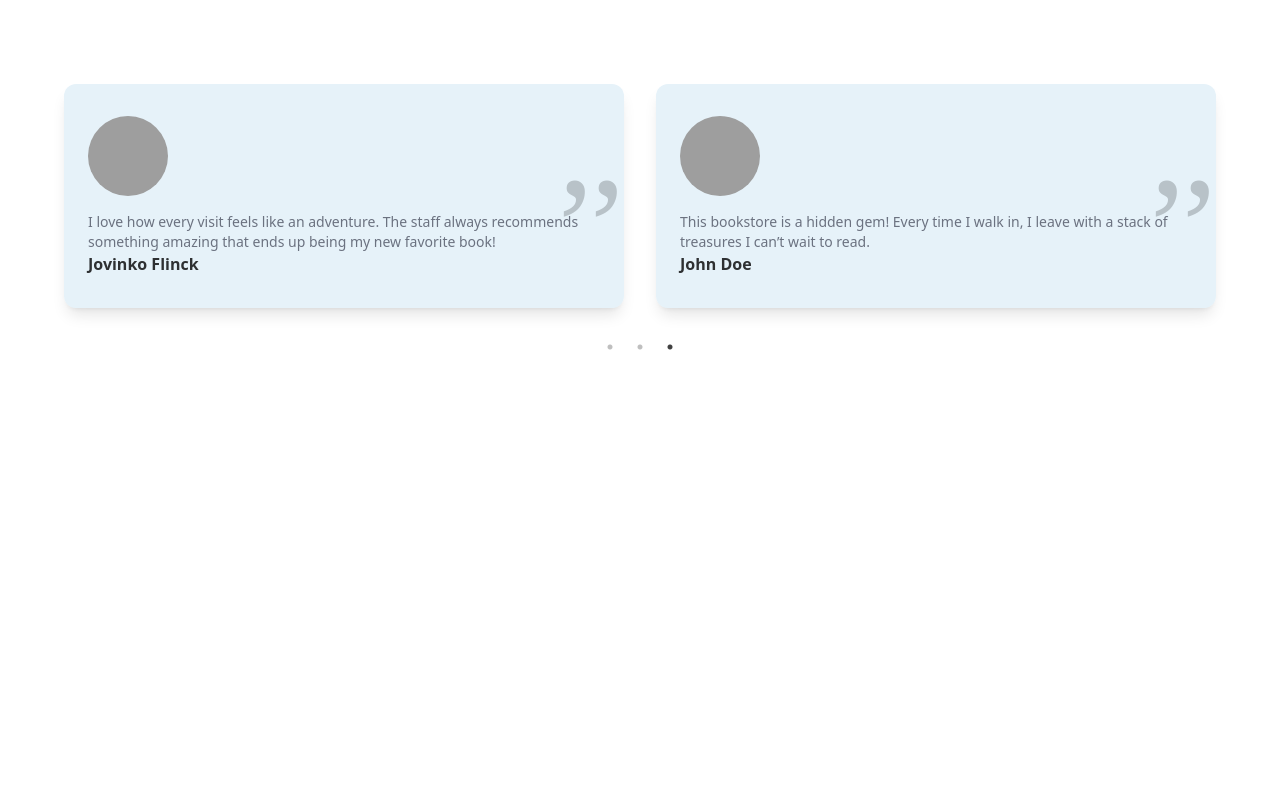
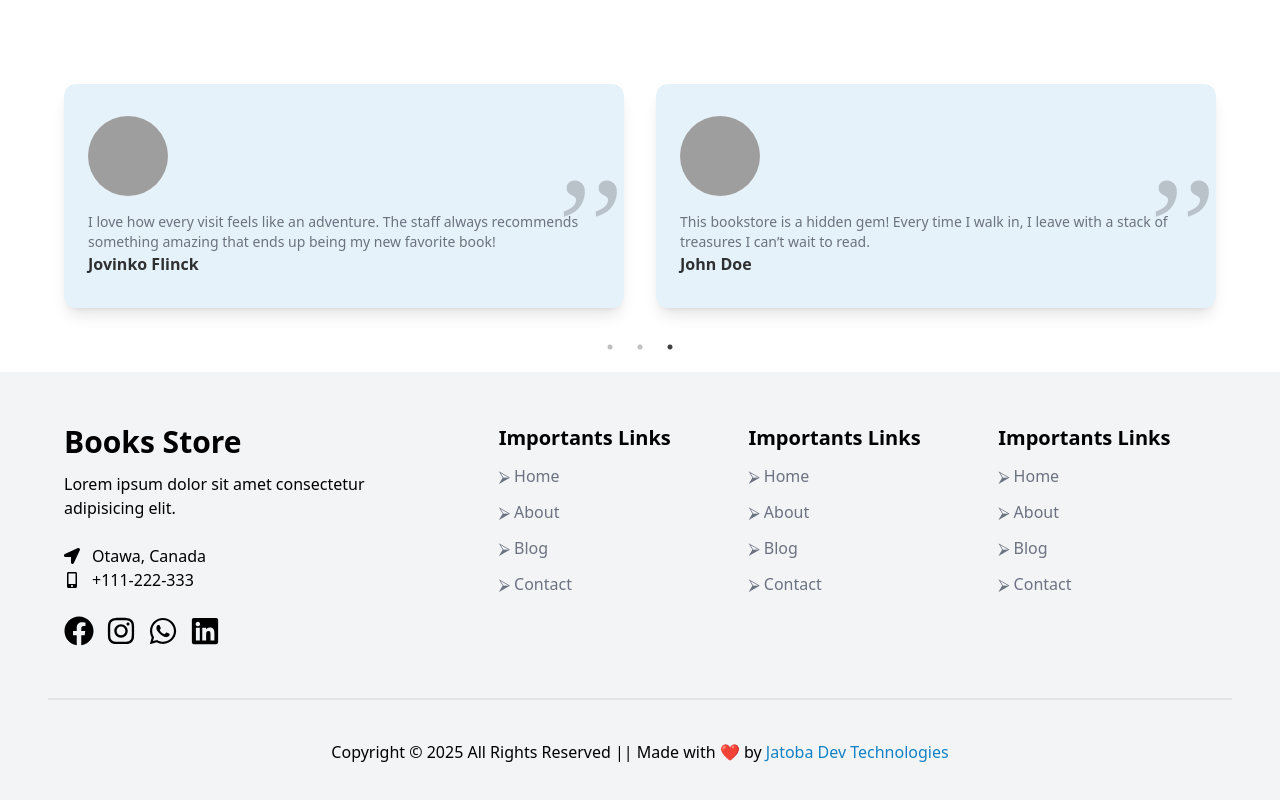
Before and after one commit to brjatoba92/library-site, a React (Vite) app: page / in a window 1280 px wide. Shown: the part 2917-3717 px from the top of the page. Before the commit the page ends 3289 px from the top, so only its background shows below. Built offline with nearby package versions, Linux system fonts and the light colour scheme; grey boxes are pictures that could not be loaded.

Commit message:
Footer Section Created

```diff
--- a/src/App.jsx
+++ b/src/App.jsx
@@ -6,6 +6,7 @@ import Banner from "./components/Banner/Banner";
 import AppStoreBanner from "./components/AppStoreBanner/AppStoreBanner";
 import AllBooks from "./components/AllBooks/AllBooks";
 import Testemonial from "./components/Testemonial/Testemonial";
+import Footer from "./components/Footer/Footer";
 
 const App = () => {
   return <>
@@ -17,6 +18,7 @@ const App = () => {
       <AppStoreBanner />
       <AllBooks />
       <Testemonial />
+      <Footer />
     </div>
   </>;
 };
--- /dev/null
+++ b/src/components/Footer/Footer.jsx
@@ -0,0 +1,129 @@
+import React from "react";
+import { FaFacebook, FaLinkedin, FaMobileAlt, FaLocationArrow, FaInstagram, FaWhatsapp } from "react-icons/fa";
+import footerLogo from "../../assets/website/logo.png";
+
+const FooterLinks = [
+    {
+        title: "Home",
+        link: "/#",
+    },
+    {
+        title: "About",
+        link: "/#about",
+    },
+    {
+        title: "Blog",
+        link: "/#blog",
+    },
+    {
+        title: "Contact",
+        link: "/#contact",
+    },
+];
+
+const anoAtual = new Date().getFullYear();
+
+const Footer = () => {
+    return <div className="bg-gray-100 dark:bg-gray-950">
+        <div className="container">
+            <div className="grid md:grid-cols-3 py-5">
+                {/* company details */}
+                <div className="py-8 px-4">
+                    <h1 className="sm:text-3xl text-xl font-bold sm:text-left text-justify mb-3">
+                        Books Store
+                    </h1>
+                    <p>Lorem ipsum dolor sit amet consectetur adipisicing elit.{" "}</p>
+                    <br />
+                    {/* social media links */}
+                    <div className="flex items-center gap-3">
+                        <FaLocationArrow />
+                        <p>Otawa, Canada</p>
+                    </div>
+                    <div className="flex items-center gap-3">
+                        <FaMobileAlt />
+                        <p>+111-222-333</p>
+                    </div>
+                    <div className="flex items-center gap-3 mt-6">
+                        <a href="#">
+                            <FaFacebook className="text-3xl" />
+                        </a>
+                        <a href="#">
+                            <FaInstagram className="text-3xl" />
+                        </a>
+                        <a href="#">
+                            <FaWhatsapp className="text-3xl" />
+                        </a>
+                        <a href="#">
+                            <FaLinkedin className="text-3xl" />
+                        </a>
+
+                    </div>
+                </div>
+                {/* Link Section */}
+                <div className="grid grid-cols-2 sm:grid-cols-3 col-span-2 md:pl-10">
+                    <div>
+                        <div className="py-8 px-4">
+                            <h1 className="text-xl font-bold sm:text-left text-justify mb-3 ">
+                                Importants Links
+                            </h1>
+                            <ul className="flex flex-col gap-3">
+                                {
+                                   FooterLinks.map((data)=>(
+                                    <li className="cursor-pointer hover:translate-x-1 duration-300 hover:text-primary space-x-1 text-gray-500">
+                                        <span>&#11162;</span>
+                                        <span>{data.title}</span>
+                                    </li>
+                                   ))
+                                }
+                            </ul>
+                        </div>
+                    </div>
+                    <div>
+                        <div className="py-8 px-4">
+                            <h1 className="text-xl font-bold sm:text-left text-justify mb-3 ">
+                                Importants Links
+                            </h1>
+                            <ul className="flex flex-col gap-3">
+                                {
+                                   FooterLinks.map((data)=>(
+                                    <li className="cursor-pointer hover:translate-x-1 duration-300 hover:text-primary space-x-1 text-gray-500">
+                                        <span>&#11162;</span>
+                                        <span>{data.title}</span>
+                                    </li>
+                                   ))
+                                }
+                            </ul>
+                        </div>
+                    </div>
+                    <div>
+                        <div className="py-8 px-4">
+                            <h1 className="text-xl font-bold sm:text-left text-justify mb-3 ">
+                                Importants Links
+                            </h1>
+                            <ul className="flex flex-col gap-3">
+                                {
+                                   FooterLinks.map((data)=>(
+                                    <li className="cursor-pointer hover:translate-x-1 duration-300 hover:text-primary space-x-1 text-gray-500">
+                                        <span>&#11162;</span>
+                                        <span>{data.title}</span>
+                                    </li>
+                                   ))
+                                }
+                            </ul>
+                        </div>
+                    </div>
+                </div>
+            </div>
+            {/* copyright section */}
+            <div className="">
+                <div className="border-t-2 border-gray-300/50">
+                    <p className="text-center py-10">
+                        Copyright &copy; {anoAtual} All Rights Reserved || Made with <span className="text-red-600">❤</span> by <span className="text-primary">Jatoba Dev Technologies</span>
+                    </p>
+                </div>
+            </div>
+        </div>
+    </div>
+};
+
+export default Footer;
```
